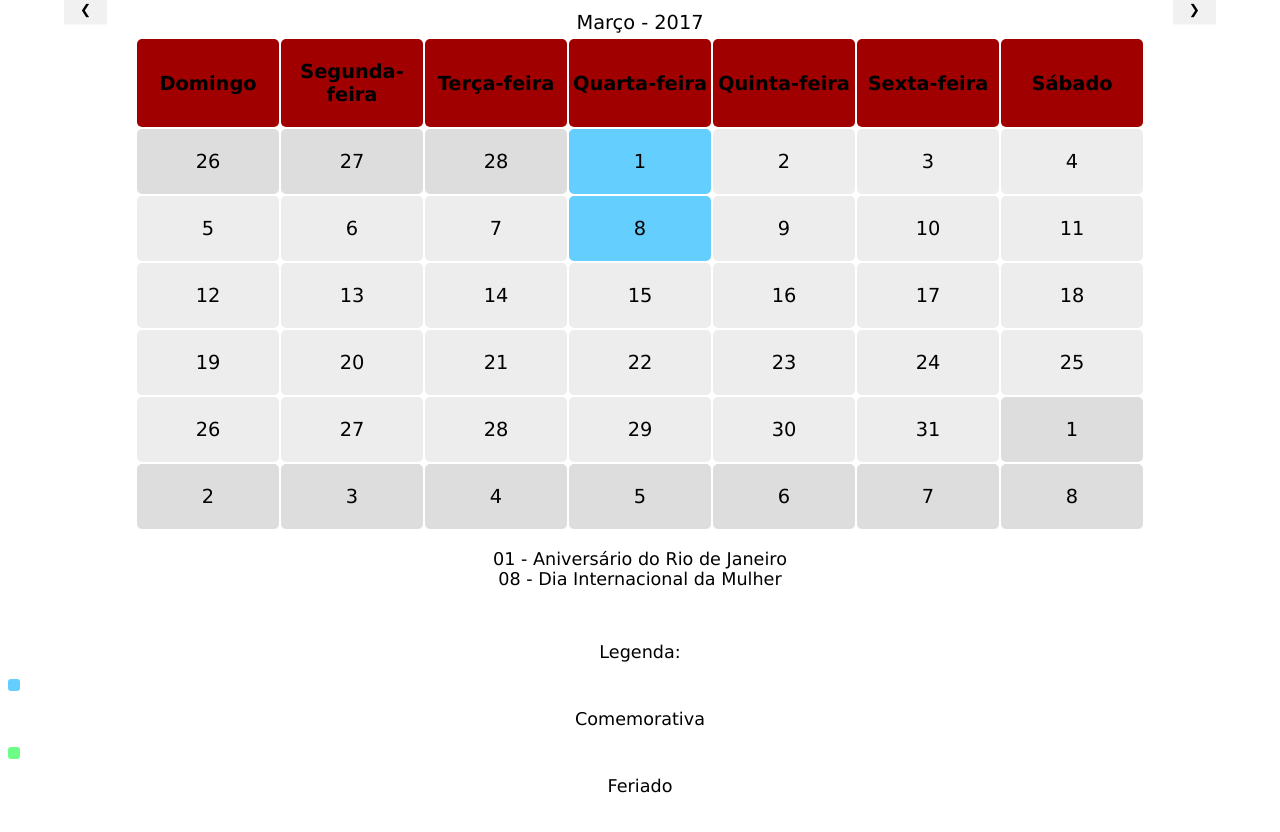
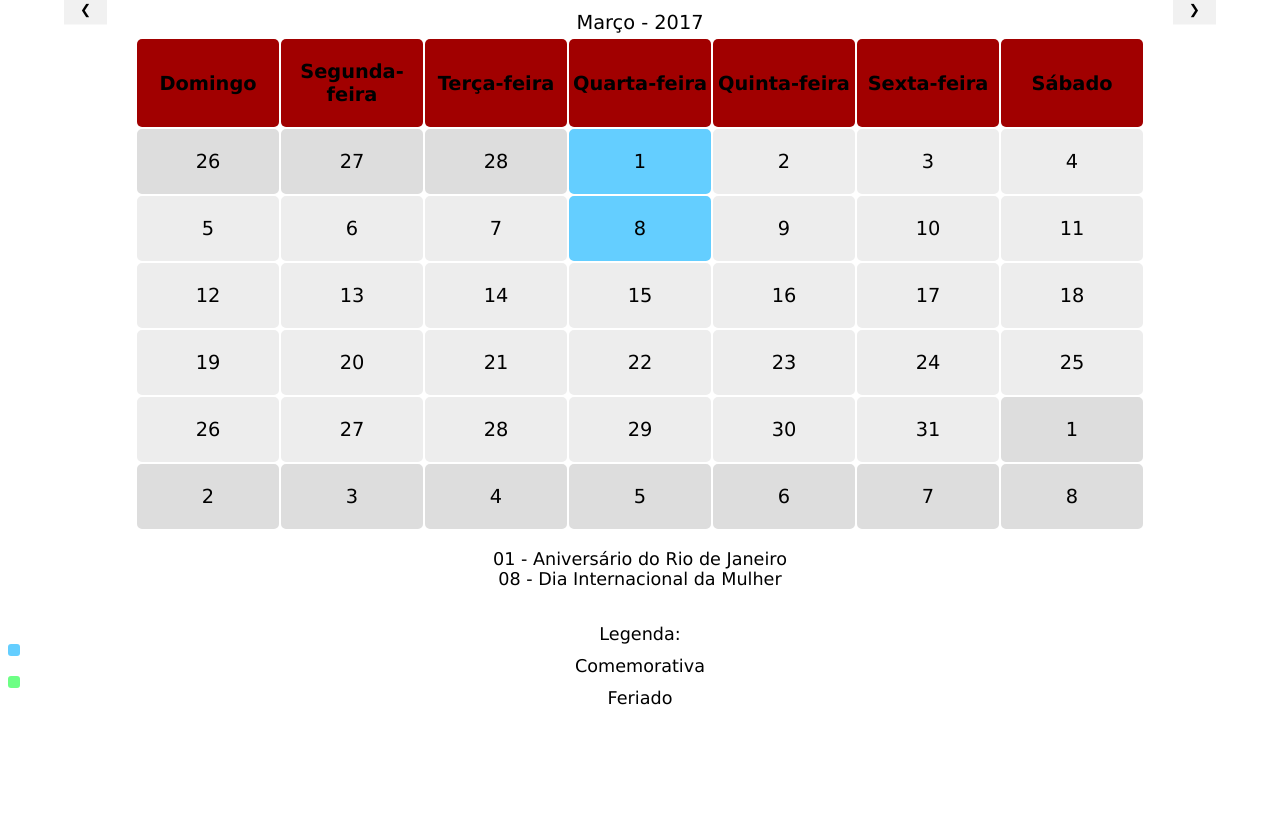
Before and after one commit to TreinoeDieta/Website, a Jekyll site: the page calendario/index.html, which Jekyll copies as it is, in a window 1280 px wide. Shown: the top 832 px of the page. Built offline with Jekyll 4.4.1, drawn with Linux system fonts in a browser that asks for light colours.

Commit message:
Update index.html

```diff
--- a/calendario/index.html
+++ b/calendario/index.html
@@ -9,6 +9,11 @@
 .w3-display-left{position:absolute;top:1%;left:5%;transform:translate(0%,-50%);-ms-transform:translate(-0%,-50%)}
 .w3-display-right{position:absolute;top:1%;right:5%;transform:translate(0%,-50%);-ms-transform:translate(0%,-50%)}
 table, th, td, p {
+    text-align: center;
+    font-family: Lucida Grande, Arial, Helvetica, Sans-serif;
+    font-size: 1.1em;
+}
+	.legenda {
     text-align: center;
     font-family: Lucida Grande, Arial, Helvetica, Sans-serif;
     font-size: 1.1em;
@@ -134,7 +139,7 @@ table, th, td, p {
   </tr>
 </table>
 	<p>01 - Aniversário do Rio de Janeiro<br/>08 - Dia Internacional da Mulher</p><br/>
-	<p>Legenda: </p><div class="comemorativa1"></div><p>Comemorativa</p>  <div class="feriado1"></div><p>Feriado</p>
+	<div class="legenda">Legenda: <div class="comemorativa1"></div>Comemorativa  <div class="feriado1"></div>Feriado</div>
     </div>
 
 <div class="mySlides">
```
